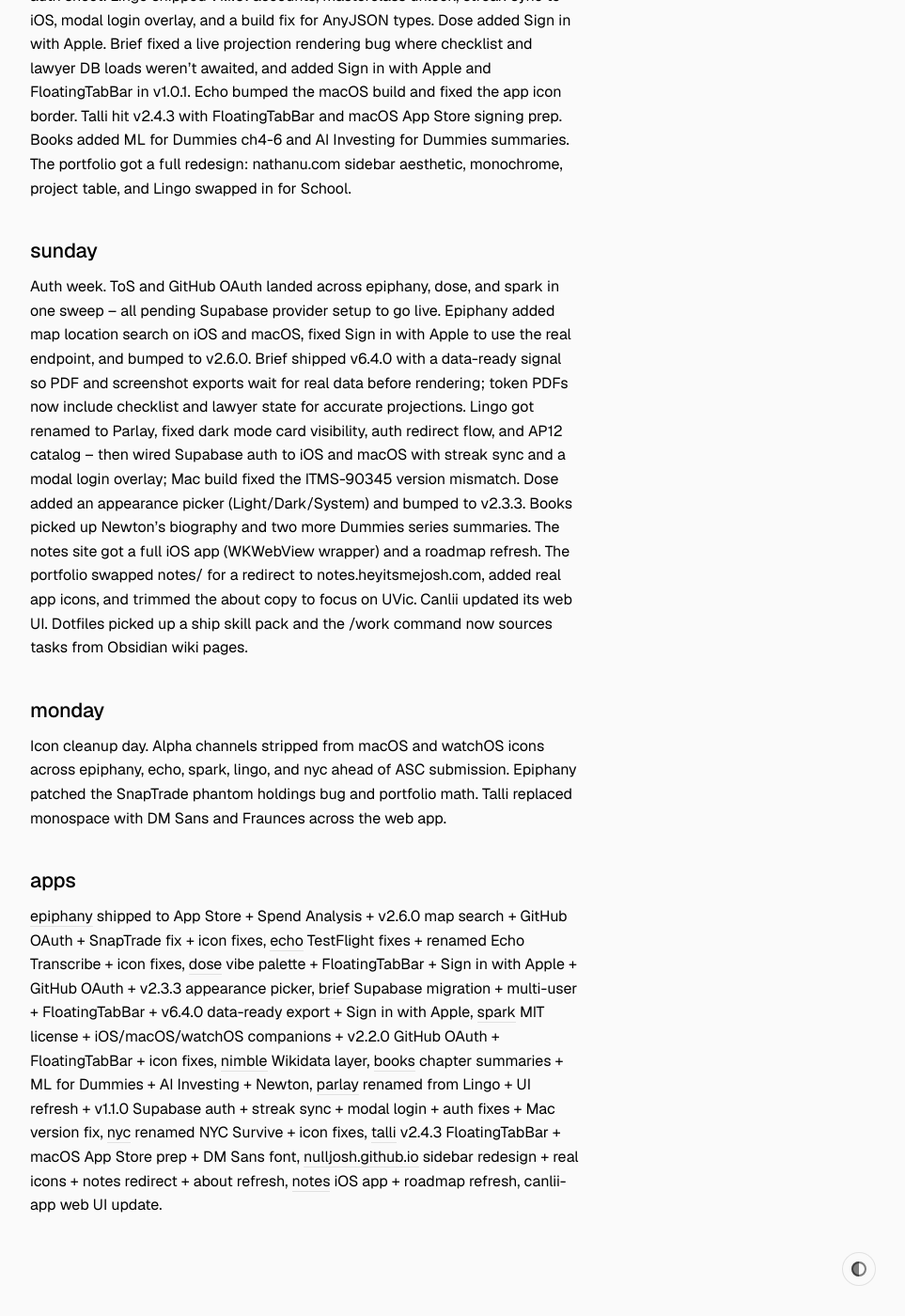
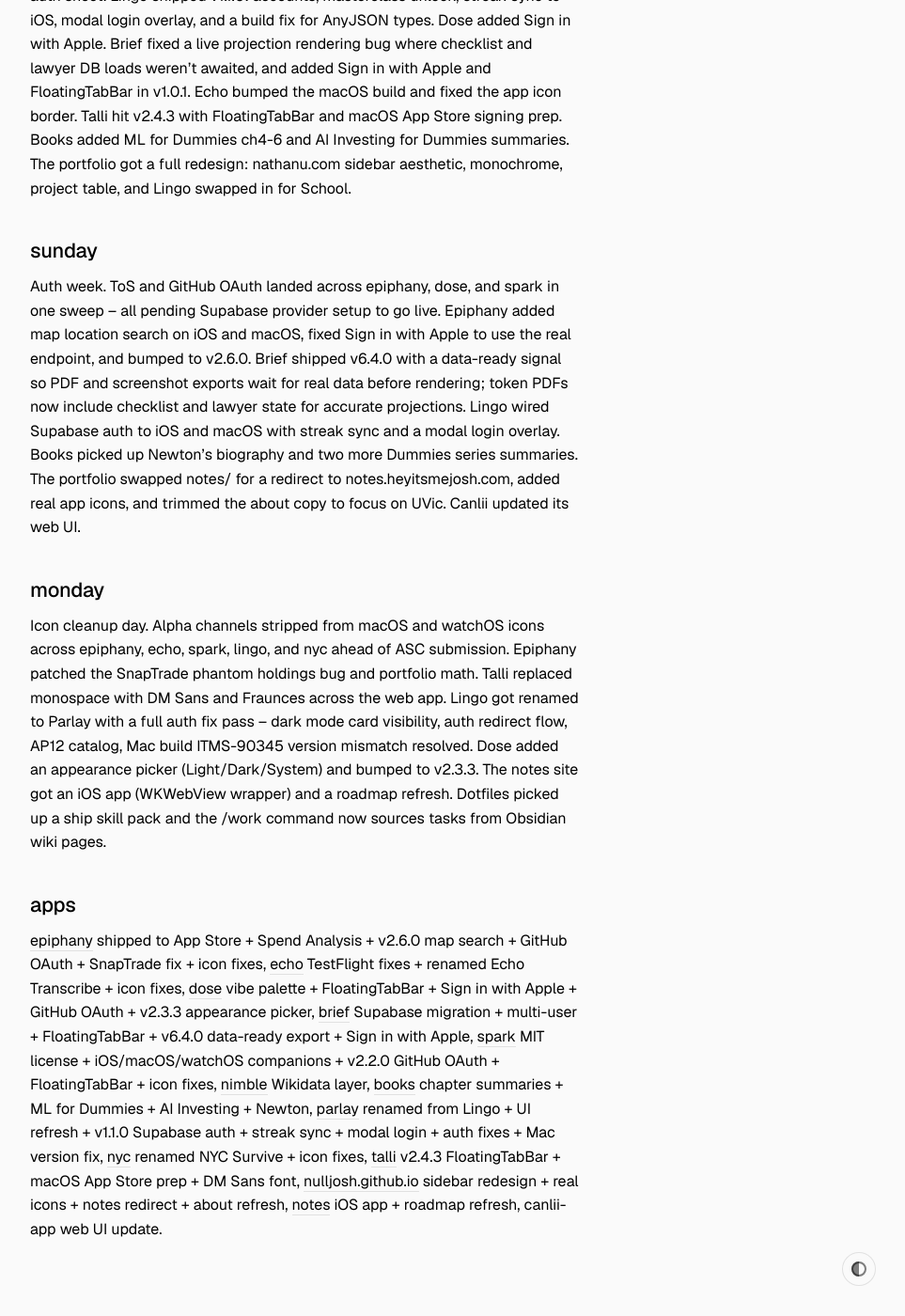
Before and after one commit to nulljosh/inkpress, a Jekyll site: the page built from _posts/2026-06-26-week.md, in a window 1280 px wide and 1400 px high, scrolled down 1999 px. Shown: the whole window at 94% size, without its empty margins (316-1279 px from the left). Built offline with Jekyll 4.4.1, drawn with Linux system fonts in a browser that asks for light colours; before the commit the page ends 3374 px from its top, so only the background shows below that.

Commit message:
journal: move Monday work out of Sunday section

```diff
--- a/_posts/2026-06-26-week.md
+++ b/_posts/2026-06-26-week.md
@@ -35,11 +35,11 @@
 
 ## sunday
 
-Auth week. ToS and GitHub OAuth landed across epiphany, dose, and spark in one sweep -- all pending Supabase provider setup to go live. Epiphany added map location search on iOS and macOS, fixed Sign in with Apple to use the real endpoint, and bumped to v2.6.0. Brief shipped v6.4.0 with a data-ready signal so PDF and screenshot exports wait for real data before rendering; token PDFs now include checklist and lawyer state for accurate projections. Lingo got renamed to Parlay, fixed dark mode card visibility, auth redirect flow, and AP12 catalog -- then wired Supabase auth to iOS and macOS with streak sync and a modal login overlay; Mac build fixed the ITMS-90345 version mismatch. Dose added an appearance picker (Light/Dark/System) and bumped to v2.3.3. Books picked up Newton's biography and two more Dummies series summaries. The notes site got a full iOS app (WKWebView wrapper) and a roadmap refresh. The portfolio swapped notes/ for a redirect to notes.heyitsmejosh.com, added real app icons, and trimmed the about copy to focus on UVic. Canlii updated its web UI. Dotfiles picked up a ship skill pack and the /work command now sources tasks from Obsidian wiki pages.
+Auth week. ToS and GitHub OAuth landed across epiphany, dose, and spark in one sweep -- all pending Supabase provider setup to go live. Epiphany added map location search on iOS and macOS, fixed Sign in with Apple to use the real endpoint, and bumped to v2.6.0. Brief shipped v6.4.0 with a data-ready signal so PDF and screenshot exports wait for real data before rendering; token PDFs now include checklist and lawyer state for accurate projections. Lingo wired Supabase auth to iOS and macOS with streak sync and a modal login overlay. Books picked up Newton's biography and two more Dummies series summaries. The portfolio swapped notes/ for a redirect to notes.heyitsmejosh.com, added real app icons, and trimmed the about copy to focus on UVic. Canlii updated its web UI.
 
 ## monday
 
-Icon cleanup day. Alpha channels stripped from macOS and watchOS icons across epiphany, echo, spark, lingo, and nyc ahead of ASC submission. Epiphany patched the SnapTrade phantom holdings bug and portfolio math. Talli replaced monospace with DM Sans and Fraunces across the web app.
+Icon cleanup day. Alpha channels stripped from macOS and watchOS icons across epiphany, echo, spark, lingo, and nyc ahead of ASC submission. Epiphany patched the SnapTrade phantom holdings bug and portfolio math. Talli replaced monospace with DM Sans and Fraunces across the web app. Lingo got renamed to Parlay with a full auth fix pass -- dark mode card visibility, auth redirect flow, AP12 catalog, Mac build ITMS-90345 version mismatch resolved. Dose added an appearance picker (Light/Dark/System) and bumped to v2.3.3. The notes site got an iOS app (WKWebView wrapper) and a roadmap refresh. Dotfiles picked up a ship skill pack and the /work command now sources tasks from Obsidian wiki pages.
 
 ## apps
 
```
